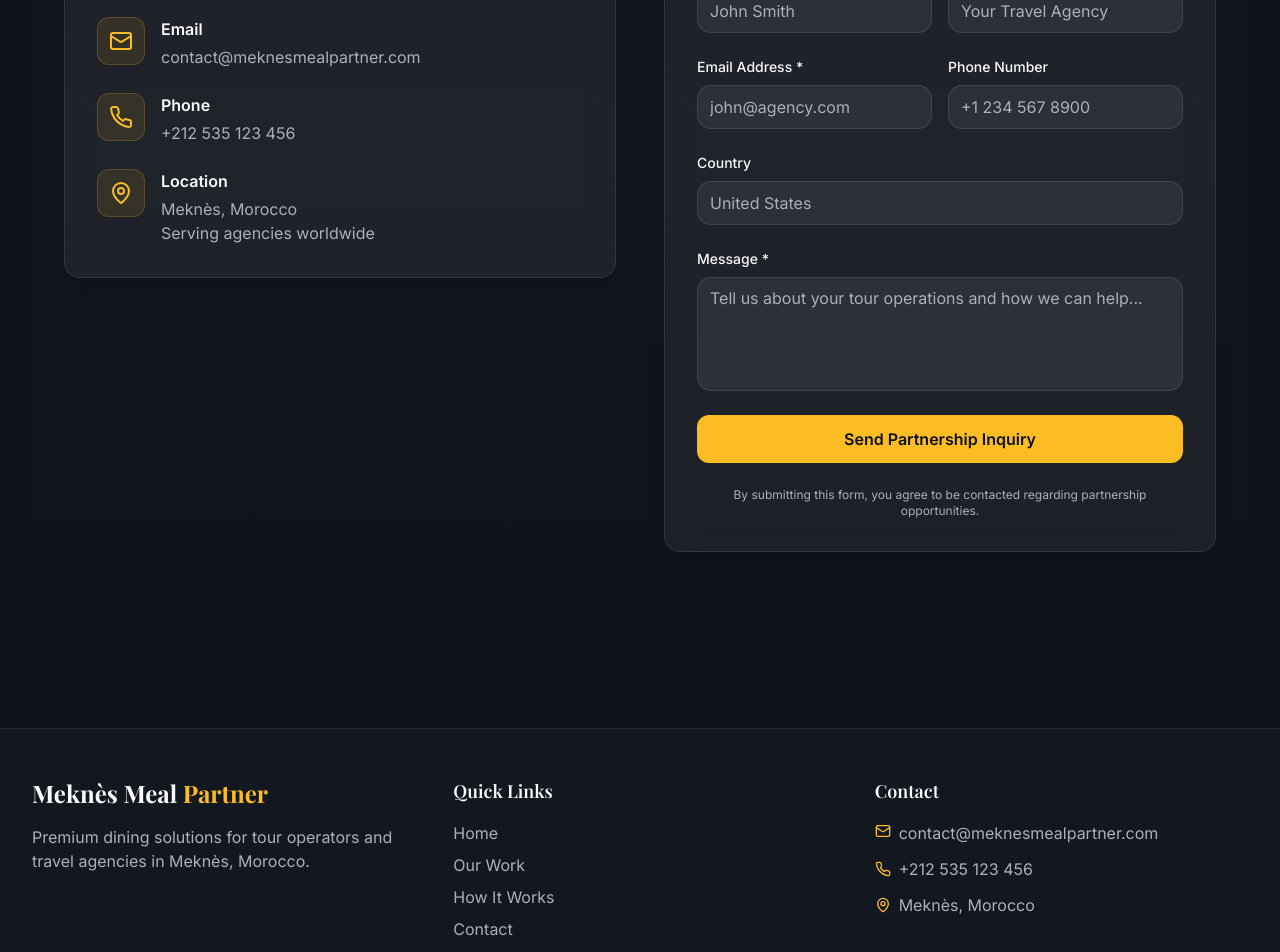
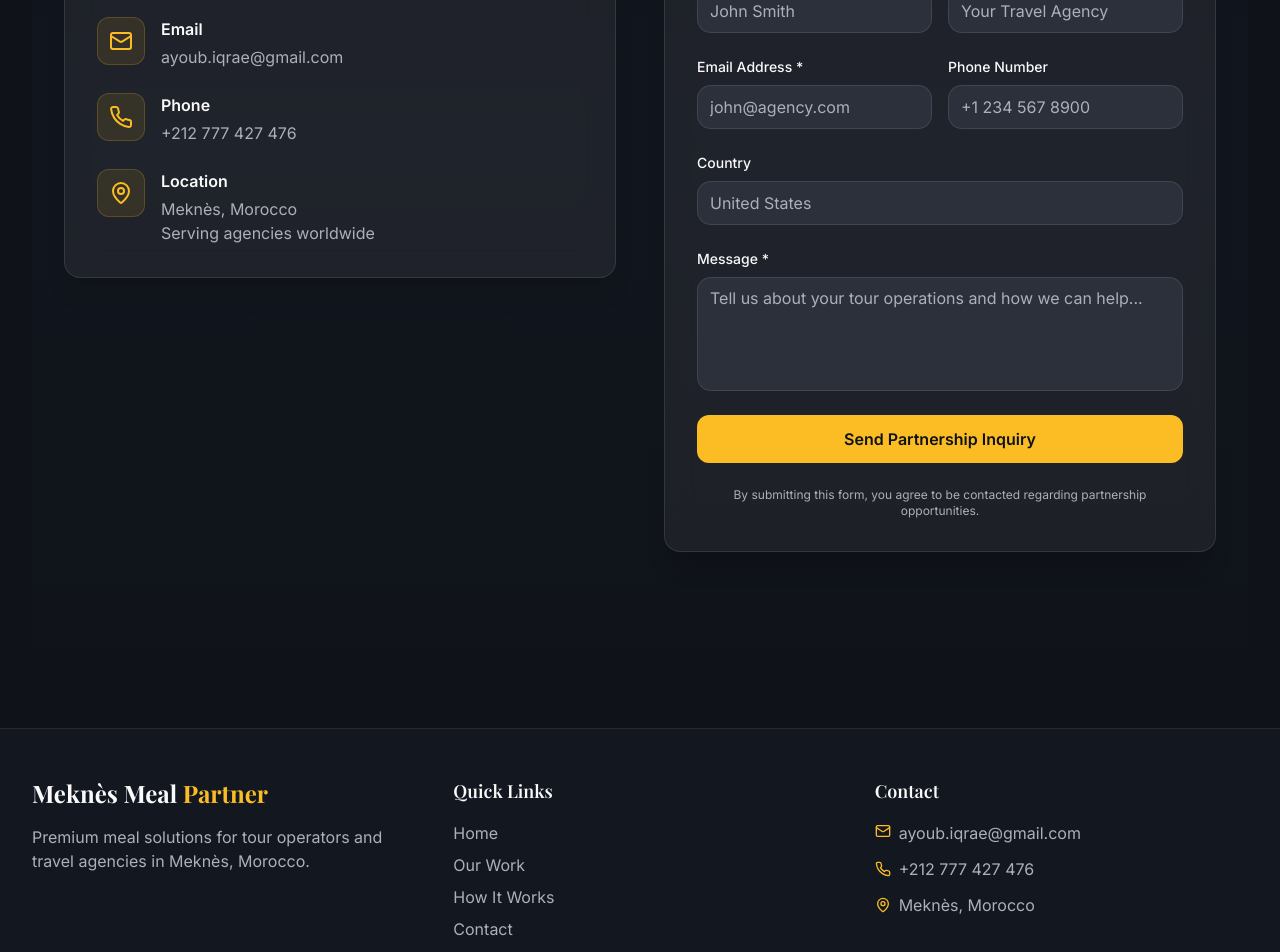
Before and after one commit to tourmealmorocco/tourmealmorocco, a React (Vite) app: page /contact in a window 1280 px wide. Shown: the part 720-1672 px from the top of the page. Built offline with nearby package versions, Linux system fonts and the light colour scheme; the HTML template or start-up script is replaced by a standard one.

Commit message:
Visual edit in Lovable
Edited UI in Lovable

```diff
--- a/src/components/Contact.tsx
+++ b/src/components/Contact.tsx
@@ -73,8 +73,8 @@ const Contact = () => {
                   </div>
                   <div className="min-w-0">
                     <p className="font-semibold text-foreground mb-1 text-sm md:text-base">Email</p>
-                    <a href="mailto:contact@meknesmealpartner.com" className="text-sm md:text-base text-muted-foreground hover:text-primary transition-colors break-all">
-                      contact@meknesmealpartner.com
+                    <a className="text-sm md:text-base text-muted-foreground hover:text-primary transition-colors break-all" href="mailto:ayoub.iqrae@gmail.com">
+                      ayoub.iqrae@gmail.com
                     </a>
                   </div>
                 </div>
@@ -85,8 +85,8 @@ const Contact = () => {
                   </div>
                   <div>
                     <p className="font-semibold text-foreground mb-1 text-sm md:text-base">Phone</p>
-                    <a href="tel:+212535123456" className="text-sm md:text-base text-muted-foreground hover:text-primary transition-colors">
-                      +212 535 123 456
+                    <a className="text-sm md:text-base text-muted-foreground hover:text-primary transition-colors" href="tel:+212777427476">
+                      +212 777 427 476
                     </a>
                   </div>
                 </div>
--- a/src/components/Footer.tsx
+++ b/src/components/Footer.tsx
@@ -1,10 +1,7 @@
 import { Mail, Phone, MapPin } from "lucide-react";
-
 const Footer = () => {
   const currentYear = new Date().getFullYear();
-
-  return (
-    <footer className="relative py-8 md:py-12 border-t border-white/10">
+  return <footer className="relative py-8 md:py-12 border-t border-white/10">
       <div className="absolute inset-0 bg-secondary/30" />
 
       <div className="container-custom relative z-10 px-4">
@@ -15,7 +12,7 @@ const Footer = () => {
               Meknès Meal <span className="text-primary">Partner</span>
             </h3>
             <p className="text-sm md:text-base text-muted-foreground leading-relaxed">
-              Premium dining solutions for tour operators and travel agencies in Meknès, Morocco.
+              Premium meal solutions for tour operators and travel agencies in Meknès, Morocco.
             </p>
           </div>
 
@@ -52,14 +49,14 @@ const Footer = () => {
             <ul className="space-y-2 md:space-y-3">
               <li className="flex items-start gap-2 text-muted-foreground">
                 <Mail className="w-4 h-4 text-primary flex-shrink-0 mt-0.5" />
-                <a href="mailto:contact@meknesmealpartner.com" className="text-sm md:text-base hover:text-primary transition-colors break-all">
-                  contact@meknesmealpartner.com
+                <a className="text-sm md:text-base hover:text-primary transition-colors break-all" href="mailto:ayoub.iqrae@gmail.com">
+                  ayoub.iqrae@gmail.com
                 </a>
               </li>
               <li className="flex items-center gap-2 text-muted-foreground">
                 <Phone className="w-4 h-4 text-primary flex-shrink-0" />
-                <a href="tel:+212535123456" className="text-sm md:text-base hover:text-primary transition-colors">
-                  +212 535 123 456
+                <a className="text-sm md:text-base hover:text-primary transition-colors" href="tel:+212777427476">
+                  +212 777 427 476
                 </a>
               </li>
               <li className="flex items-center gap-2 text-muted-foreground">
@@ -83,8 +80,6 @@ const Footer = () => {
           </div>
         </div>
       </div>
-    </footer>
-  );
+    </footer>;
 };
-
 export default Footer;
```
